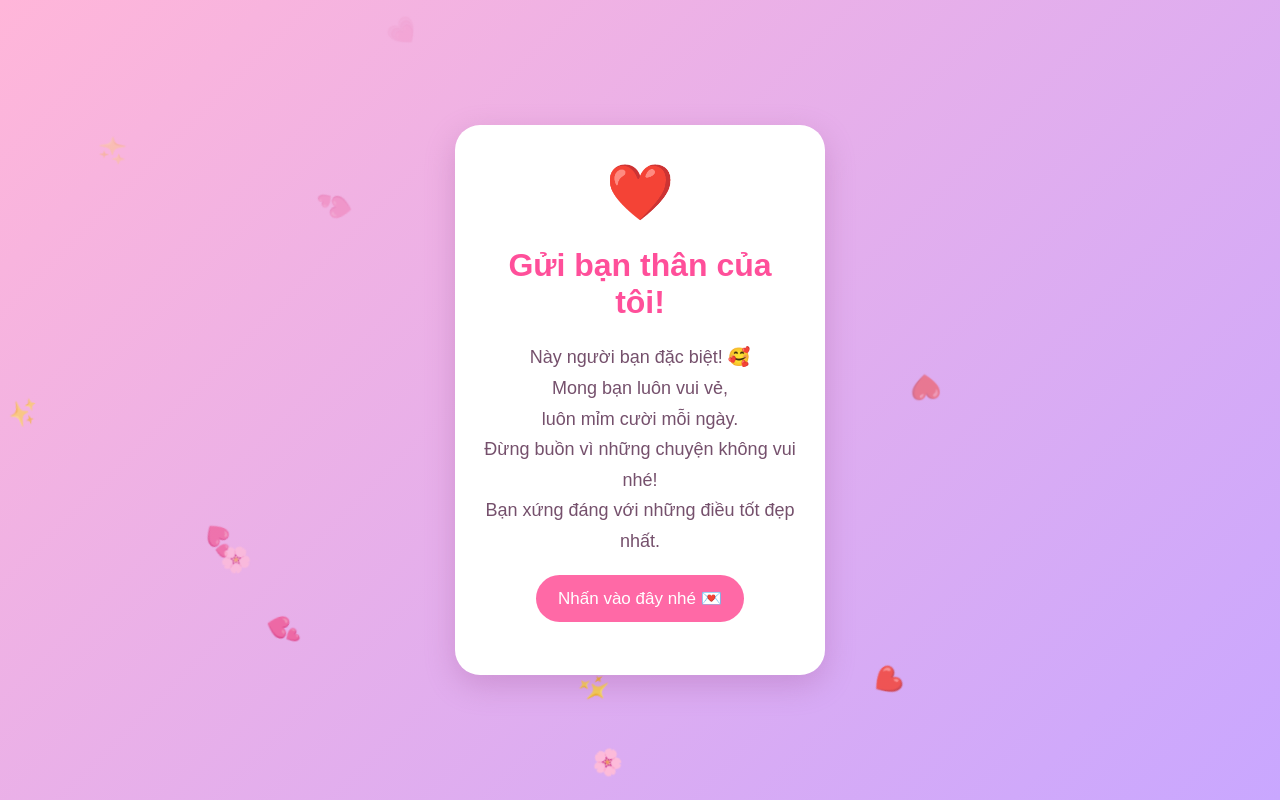
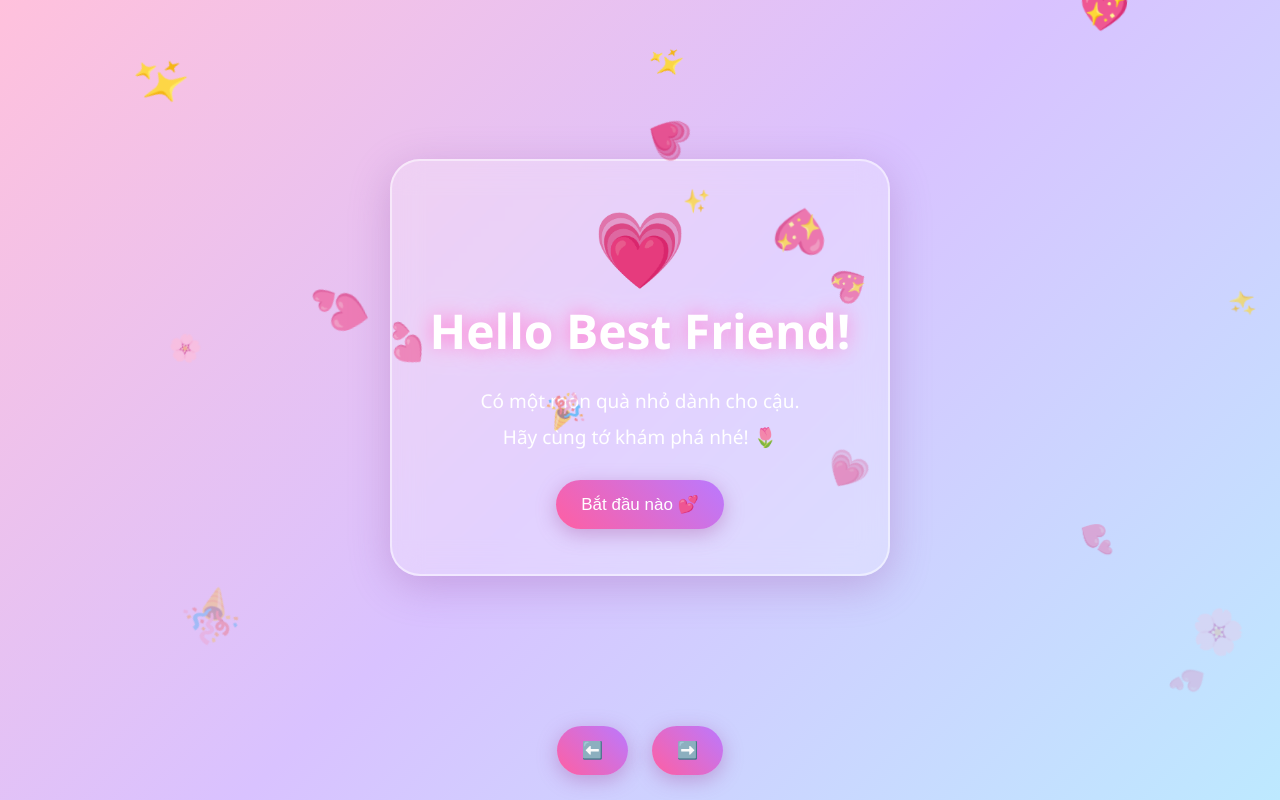
Before and after one commit to nhattant62011-coder/chuc_ban_gia_minh, a plain HTML site: page index.html in a window 1280 px wide. Drawn offline with Linux system fonts and the light colour scheme.

Commit message:
Update index.html

```diff
--- a/index.html
+++ b/index.html
@@ -4,125 +4,272 @@
 <head>
 <meta charset="UTF-8">
 <meta name="viewport" content="width=device-width, initial-scale=1.0">
-<title>Gửi Bạn Thân ❤️</title>
+<title>Forever Best Friends 💗</title>
+
 <style>
+* {
+    margin: 0;
+    padding: 0;
+    box-sizing: border-box;
+}
+
 body {
-    margin: 0;
+    font-family: 'Segoe UI', sans-serif;
+    background: linear-gradient(135deg,#ffc1dc,#d9c2ff,#bde9ff);
     min-height: 100vh;
-    display: flex;
+    overflow-x: hidden;
+    color: #fff;
+}
+
+.page {
+    display: none;
+    min-height: 100vh;
+    padding: 35px 20px 100px;
     justify-content: center;
     align-items: center;
-    font-family: Arial, sans-serif;
-    background: linear-gradient(135deg, #ffb6d9, #c9a7ff);
-    overflow: hidden;
+    flex-direction: column;
     text-align: center;
+    animation: appear 1s;
+}
+
+.page.active {
+    display: flex;
+}
+
+@keyframes appear {
+    from {opacity:0; transform:translateY(30px);}
+    to {opacity:1; transform:translateY(0);}
 }
 
 .card {
-    background: white;
+    background: rgba(255,255,255,.25);
+    backdrop-filter: blur(15px);
+    border: 2px solid rgba(255,255,255,.5);
+    border-radius: 30px;
     padding: 35px 25px;
-    border-radius: 25px;
-    width: 320px;
-    box-shadow: 0 10px 30px #a45a9b55;
-    z-index: 2;
+    width: min(90%,500px);
+    box-shadow: 0 10px 40px #9b5aa855;
 }
 
 h1 {
-    color: #ff4f9a;
+    font-size: clamp(30px,7vw,48px);
+    margin-bottom: 20px;
+    text-shadow: 2px 3px 10px #b85b9b;
+}
+
+h2 {
+    font-size: 28px;
+    margin-bottom: 20px;
 }
 
 p {
-    color: #75506c;
-    font-size: 18px;
-    line-height: 1.7;
+    font-size: 19px;
+    line-height: 1.9;
+    margin: 15px 0;
 }
 
 .heart {
-    font-size: 55px;
+    font-size: 75px;
     animation: beat 1s infinite;
 }
 
+@keyframes beat {
+    50% {transform:scale(1.25);}
+}
+
 button {
-    background: #ff69a6;
+    border: none;
+    background: linear-gradient(45deg,#ff5fa2,#ba79ff);
     color: white;
-    border: none;
-    padding: 13px 22px;
-    border-radius: 30px;
+    padding: 14px 25px;
+    margin: 10px;
+    border-radius: 40px;
     font-size: 17px;
     cursor: pointer;
+    box-shadow: 0 5px 20px #a24b9c66;
+    transition: .3s;
 }
 
 button:hover {
-    background: #e83c86;
+    transform: scale(1.1);
+    filter: brightness(1.1);
 }
 
-#message {
-    color: #e83c86;
-    font-weight: bold;
+.nav {
+    position: fixed;
+    bottom: 15px;
+    left: 0;
+    width: 100%;
+    text-align: center;
+    z-index: 10;
 }
 
 .floating {
-    position: absolute;
-    bottom: -30px;
-    animation: fly 6s linear infinite;
-    font-size: 25px;
+    position: fixed;
+    top: -30px;
+    pointer-events: none;
+    animation: fall linear forwards;
+    z-index: 1;
 }
 
-@keyframes beat {
-    50% { transform: scale(1.2); }
-}
-
-@keyframes fly {
+@keyframes fall {
     to {
-        transform: translateY(-110vh) rotate(360deg);
+        transform: translateY(110vh) rotate(720deg);
         opacity: 0;
     }
 }
+
+.glow {
+    animation: glow 2s infinite alternate;
+}
+
+@keyframes glow {
+    from {text-shadow:0 0 5px white;}
+    to {text-shadow:0 0 25px #ff3fbd,0 0 40px white;}
+}
+
+.gift {
+    font-size: 100px;
+    cursor: pointer;
+    animation: shake 1s infinite;
+}
+
+@keyframes shake {
+    0%,100% {transform:rotate(0);}
+    25% {transform:rotate(-10deg);}
+    75% {transform:rotate(10deg);}
+}
+
+.hidden {
+    display:none;
+}
+
+#giftText {
+    font-size: 23px;
+    color: #fff;
+    font-weight: bold;
+    margin-top: 20px;
+}
+
 </style>
 </head>
 
 <body>
 
+<!-- TRANG 1 -->
+<section class="page active" id="p1">
 <div class="card">
-    <div class="heart">❤️</div>
+    <div class="heart">💗</div>
+    <h1 class="glow">Hello Best Friend!</h1>
+    <p>
+        Có một món quà nhỏ dành cho cậu.<br>
+        Hãy cùng tớ khám phá nhé! 🌷
+    </p>
+    <button onclick="go(2)">Bắt đầu nào 💕</button>
+</div>
+</section>
 
-    <h1>Gửi bạn thân của tôi!</h1>
+<!-- TRANG 2 -->
+<section class="page" id="p2">
+<div class="card">
+    <h1>🌸 Gửi cậu 🌸</h1>
+    <p>
+        Chúc cậu mỗi ngày đều thật vui vẻ.<br>
+        Luôn gặp nhiều may mắn.<br>
+        Luôn có những người yêu thương bên cạnh.<br>
+        Và đừng để những chuyện buồn làm mất đi nụ cười nhé!
+    </p>
+    <div class="heart">🥰</div>
+    <button onclick="go(3)">Tiếp theo 💗</button>
+</div>
+</section>
 
+<!-- TRANG 3 -->
+<section class="page" id="p3">
+<div class="card">
+    <h1>💌 Khi cậu buồn...</h1>
     <p>
-        Này người bạn đặc biệt! 🥰<br>
-        Mong bạn luôn vui vẻ,<br>
-        luôn mỉm cười mỗi ngày.<br>
-        Đừng buồn vì những chuyện không vui nhé!<br>
-        Bạn xứng đáng với những điều tốt đẹp nhất.
+        Không sao đâu, ai cũng có những ngày không vui.<br>
+        Cậu không cần phải lúc nào cũng mạnh mẽ.<br>
+        Hãy nghỉ ngơi và cho mình thời gian nhé.<br>
+        Những ngày tươi đẹp vẫn đang chờ cậu! 🌈
     </p>
+    <button onclick="go(4)">Có quà cho cậu 🎁</button>
+</div>
+</section>
 
-    <button onclick="showMessage()">
-        Nhấn vào đây nhé 💌
-    </button>
+<!-- TRANG 4 -->
+<section class="page" id="p4">
+<div class="card">
+    <h1>🎁 Hộp quà bí mật</h1>
+    <p>Nhấn vào hộp quà để khám phá nhé!</p>
+    <div class="gift" onclick="openGift()">🎁</div>
+    <div id="giftText" class="hidden">
+        Bất ngờ chưa! 💖<br>
+        Món quà lớn nhất là tình bạn của chúng ta! 🌷
+    </div>
+    <button onclick="go(5)">Trang cuối ✨</button>
+</div>
+</section>
 
-    <p id="message"></p>
+<!-- TRANG 5 -->
+<section class="page" id="p5">
+<div class="card">
+    <div class="heart">💞</div>
+    <h1 class="glow">Forever Friends</h1>
+    <p>
+        Cảm ơn vì đã xuất hiện trong cuộc sống của tớ.<br>
+        Mong cậu luôn bình an, hạnh phúc.<br>
+        Cười thật nhiều và đừng buồn nữa nhé!<br>
+        <b>Mãi là bạn thân nha! ❤️</b>
+    </p>
+    <button onclick="go(1)">Xem lại từ đầu 🔄</button>
+</div>
+</section>
+
+<div class="nav">
+    <button onclick="prev()">⬅️</button>
+    <button onclick="next()">➡️</button>
 </div>
 
 <script>
-function showMessage() {
-    document.getElementById("message").innerHTML =
-    "Luôn vui vẻ nhé! Có tôi là bạn thân của bạn đây! 💗🌷";
+let current = 1;
+
+function go(n) {
+    document.getElementById("p"+current).classList.remove("active");
+    current = n;
+    document.getElementById("p"+current).classList.add("active");
 }
 
-function createHeart() {
-    let heart = document.createElement("div");
-    heart.className = "floating";
-    heart.innerHTML = ["❤️","💕","💗","🌸","✨"][
-        Math.floor(Math.random() * 5)
-    ];
-    heart.style.left = Math.random() * 100 + "vw";
-    heart.style.animationDuration = (4 + Math.random()*4) + "s";
-    document.body.appendChild(heart);
-
-    setTimeout(() => heart.remove(), 8000);
+function next() {
+    go(current === 5 ? 1 : current + 1);
 }
 
-setInterval(createHeart, 400);
+function prev() {
+    go(current === 1 ? 5 : current - 1);
+}
+
+function openGift() {
+    document.getElementById("giftText").classList.remove("hidden");
+    for(let i=0;i<30;i++) {
+        setTimeout(createEffect,i*50);
+    }
+}
+
+function createEffect() {
+    let e = document.createElement("div");
+    e.className = "floating";
+    e.innerHTML = ["💗","💕","✨","🌸","💖","🎉"][
+        Math.floor(Math.random()*6)
+    ];
+    e.style.left = Math.random()*100+"vw";
+    e.style.fontSize = (20+Math.random()*25)+"px";
+    e.style.animationDuration = (3+Math.random()*4)+"s";
+    document.body.appendChild(e);
+    setTimeout(()=>e.remove(),7000);
+}
+
+setInterval(createEffect,250);
 </script>
 
 </body>
```
